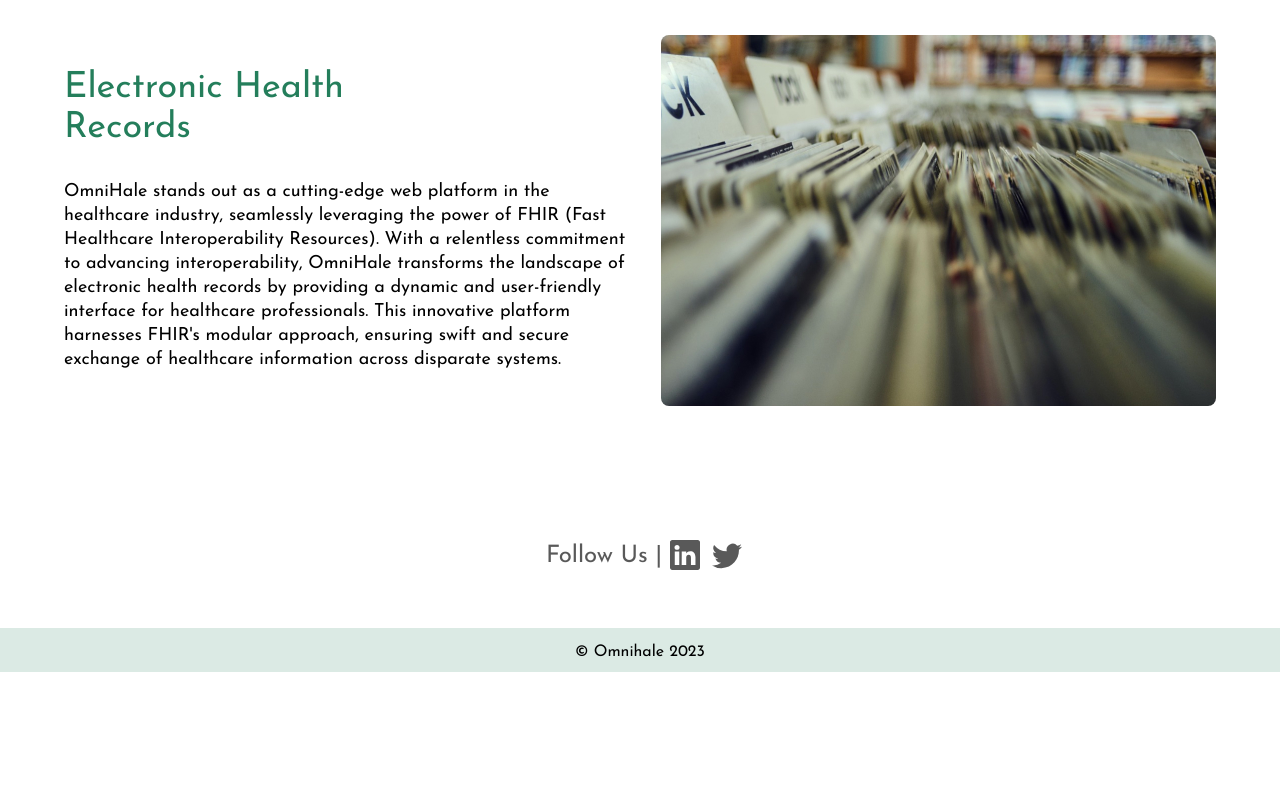
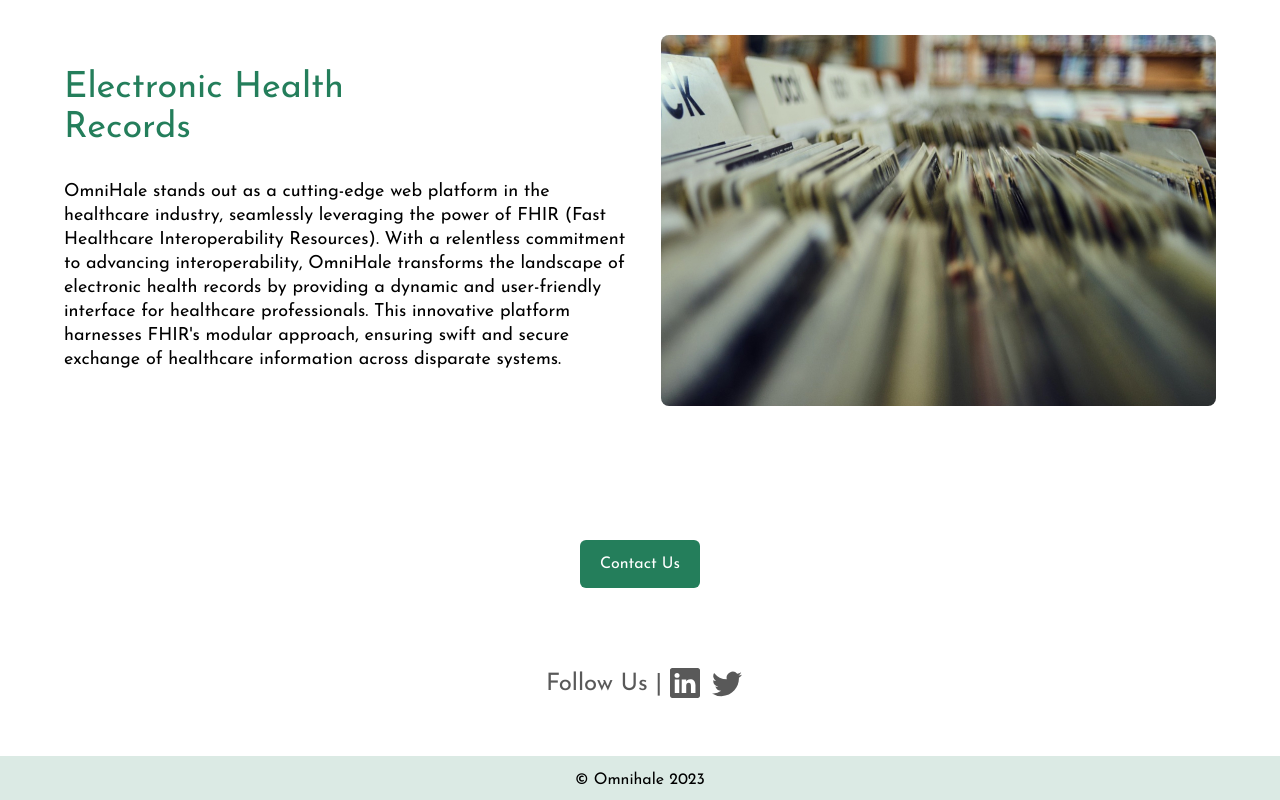
Before and after one commit to omnihale-inc/web-app, a Next.js app: page / in a window 1280 px wide. Shown: the part 2186-2986 px from the top of the page. Before the commit the page ends 2858 px from the top, so only its background shows below. Built offline with nearby package versions, Linux system fonts and the light colour scheme; a web font is replaced by a local one.

Commit message:
feat: add contact button to details section

```diff
--- a/src/components/Details.tsx
+++ b/src/components/Details.tsx
@@ -1,5 +1,3 @@
-import { IconContext } from 'react-icons';
-
 import DetailsItem from './DetailsItem';
 import Button from './Elements/Button';
 
@@ -45,6 +43,10 @@ export default function Details(props: DetailsProps) {
         image='/images/electronic-health-record.jpg'
         reverse={false}
       />
+      <Button
+        text={props.language.pageContent.hero.button}
+        handleClick={() => (location.href = 'mailto:contact@omnihale.com')}
+      />
     </div>
   );
 }
```
